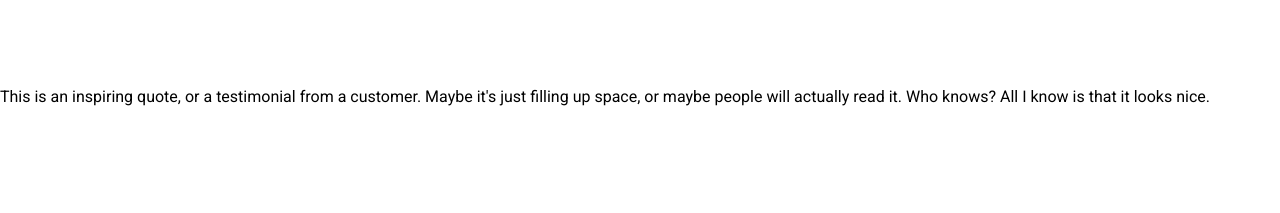
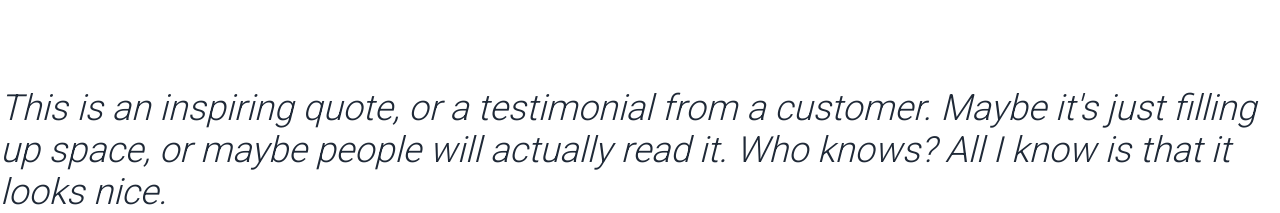
Before and after one commit to karimdevelops/landing-page, a plain HTML site: page index.html in a window 1280 px wide. Shown: the part 1171-1384 px from the top of the page. Before the commit the page ends 1277 px from the top, so only its background shows below. Drawn offline with Linux system fonts and the light colour scheme.

Commit message:
Style font size style weight color of quote

```diff
--- a/style.css
+++ b/style.css
@@ -1,4 +1,4 @@
-@import url('https://fonts.googleapis.com/css2?family=Roboto:wght@400;900&display=swap');
+@import url('https://fonts.googleapis.com/css2?family=Roboto:wght@300;400;900&display=swap');
 
 
 body {
@@ -129,3 +129,10 @@ img.placeholder {
 .info-container div {
   color: darkslategray;
 }
+
+.quote .text {
+  font-size: 36px;
+  font-style: italic;
+  font-weight: 300;
+  color: #1F2937;
+}
```
